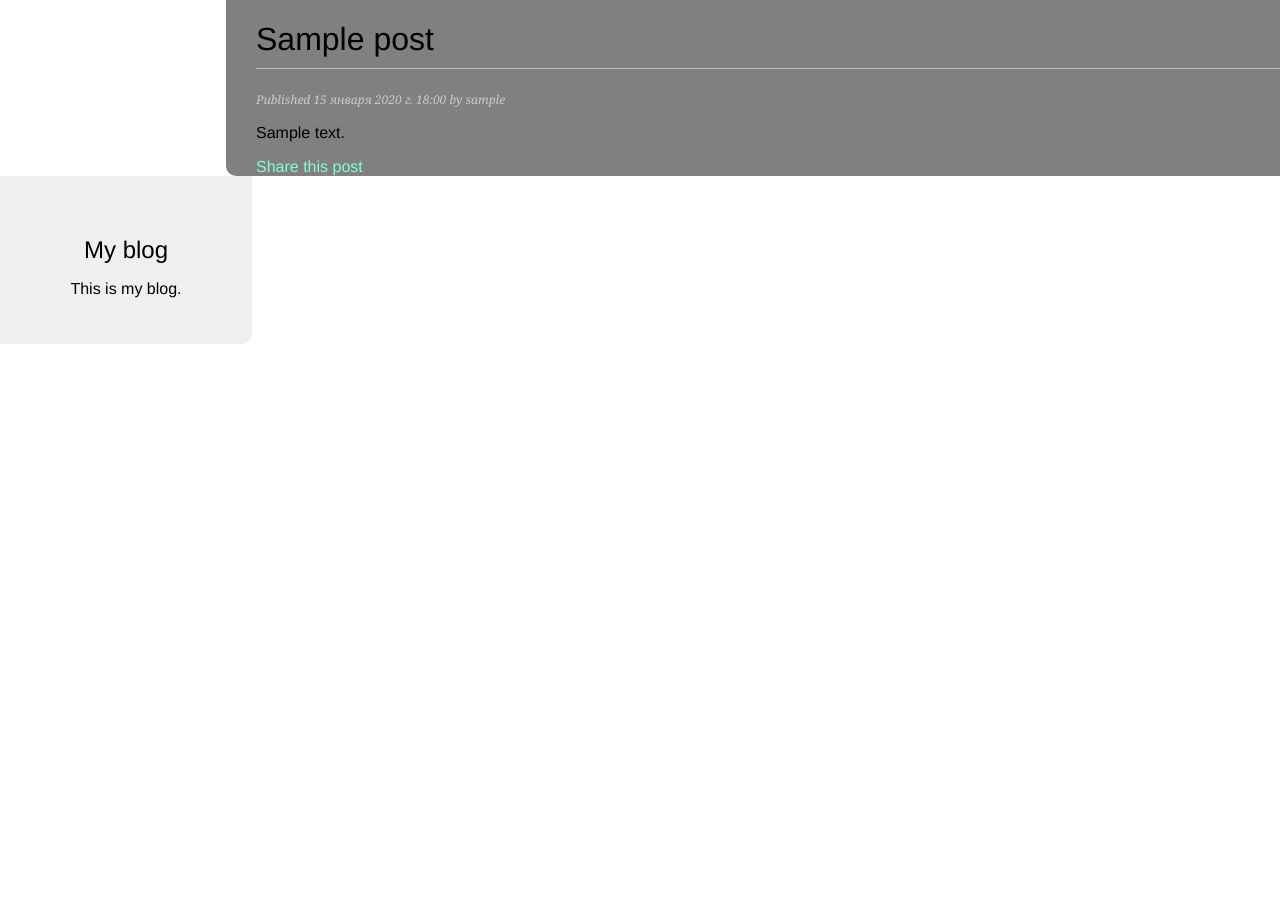
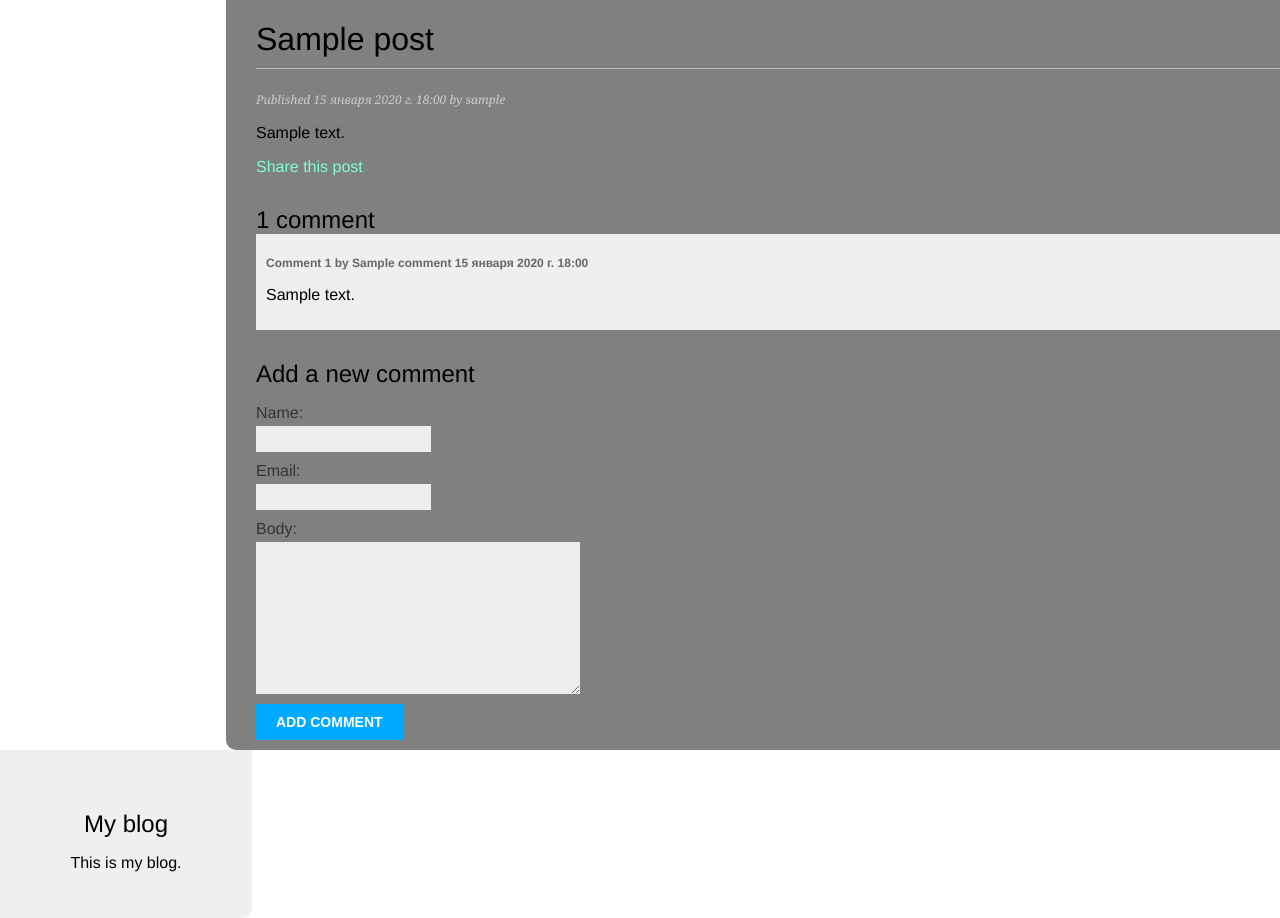
Before and after one commit to MaestroXXXVIII/app, a Django app: a page that uses app/templates/blog/post/detail.html in a window 1280 px wide. Before the commit the page ends 344 px from the top, so only its background shows below. Run offline with Django 4.2, Linux system fonts and the light colour scheme; tables that the repository leaves empty hold one stand-in row (values such as "Sample post").

Commit message:
Added the ability to comment

```diff
--- a/app/blog/forms.py
+++ b/app/blog/forms.py
@@ -1,7 +1,14 @@
 from django import forms
+from .models import Comment
 
 class EmailPostForm(forms.Form):
     name = forms.CharField(max_length=25)
     email = forms.EmailField()
     to = forms.EmailField()
     comments = forms.CharField(required=False, widget=forms.Textarea)
+
+
+class CommentForm(forms.ModelForm):
+    class Meta:
+        model = Comment
+        fields = ['name', 'email', 'body']
--- a/app/blog/models.py
+++ b/app/blog/models.py
@@ -44,3 +44,21 @@ class Post(models.Model):
                        args=[self.publish.year,
                              self.publish.month,
                              self.publish.day, self.slug])
+
+
+class Comment(models.Model):
+    post = models.ForeignKey(Post, on_delete=models.CASCADE,
+                             related_name='comments')
+    name = models.CharField(max_length=80)
+    email = models.EmailField()
+    body = models.TextField()
+    created = models.DateTimeField(auto_now_add=True)
+    updated = models.DateTimeField(auto_now=True)
+    active = models.BooleanField(default=True)
+
+    class Meta:
+        ordering = ['created']
+        indexes = [models.Index(fields=['created']), ]
+
+    def __str__(self):
+        return f'Comment by {self.name} on {self.post}'
--- a/app/blog/urls.py
+++ b/app/blog/urls.py
@@ -8,5 +8,6 @@ urlpatterns = [
     path('', views.PostListView.as_view(), name='post_list'),
     path('<int:year>/<int:month>/<int:day>/<slug:post>', views.post_detail,
          name='post_detail'),
-    path('<int:post_id>/share/', views.post_share, name='post_share')
+    path('<int:post_id>/share/', views.post_share, name='post_share'),
+    path('<int:post_id>/comment', views.post_comment, name='post_comment'),
 ]
--- a/app/blog/views.py
+++ b/app/blog/views.py
@@ -1,10 +1,11 @@
 from django.shortcuts import render, get_object_or_404
-from .models import Post
+from .models import Post, Comment
 from django.core.paginator import Paginator, EmptyPage, PageNotAnInteger
 from django.views.generic import ListView
-from .forms import EmailPostForm
+from .forms import EmailPostForm, CommentForm
 from django.views.generic.base import View
 from django.core.mail import send_mail
+from django.views.decorators.http import require_POST
 
 
 class PostListView(ListView):
@@ -21,7 +22,12 @@ def post_detail(request, year, month, day, post):
                              publish__year=year,
                              publish__month=month,
                              publish__day=day)
-    return render(request, 'blog/post/detail.html', {'post': post})
+    # list active comments
+    comments = post.comments.filter(active=True)
+    form = CommentForm()
+    return render(request, 'blog/post/detail.html', {'post': post,
+                                                     'comments': comments,
+                                                     'form': form})
 
 
 def post_share(request, post_id):
@@ -43,3 +49,17 @@ def post_share(request, post_id):
     return render(request, 'blog/post/share.html', {'post':post,
                                                     'form': form,
                                                     'sent':sent})
+
+@require_POST
+def post_comment(request, post_id):
+    post = get_object_or_404(Post, id=post_id, status=Post.Status.PUBLISHED)
+    comment = None
+    form = CommentForm(data=request.POST)
+    if form.is_valid():
+        comment = form.save(commit=False)
+        comment.post = post
+        comment.save()
+    return render(request, 'blog/post/comment.html',
+                           {'post': post,
+                            'form': form,
+                            'comment': comment})
--- a/app/templates/blog/post/detail.html
+++ b/app/templates/blog/post/detail.html
@@ -11,4 +11,21 @@
     <a href="{% url "blog:post_share" post.id %}">
         Share this post
     </a>
+    {% with comments.count as total_comments %}
+        <h2>
+            {{ total_comments }} comment{{ total_comments|pluralize }}
+        </h2>
+    {% endwith %}
+    {% for comment in comments %}
+        <div class="comment">
+            <p class="info">
+                Comment {{ forloop.counter }} by {{ comment.name }}
+                {{ comment.created }}
+            </p>
+            {{ comment.body|linebreaks }}
+        </div>
+    {% empty %}
+        <p>There are no comments.</p>
+    {% endfor %}
+    {% include "blog/post/includes/comment_form.html" %}
 {% endblock %}
--- /dev/null
+++ b/app/templates/blog/post/includes/comment_form.html
@@ -0,0 +1,6 @@
+<h2>Add a new comment</h2>
+<form action="{% url "blog:post_comment" post.id %}" method="post">
+    {{ form.as_p }}
+    {% csrf_token %}
+    <p><input type="submit" value="Add comment"></p>
+</form>
```
Also changed, not shown: app/blog/admin.py (+7 -1 lines), app/templates/blog/post/comment.html (added, +12 -0 lines), app/blog/migrations/0004_comment_comment_blog_commen_created_0e6ed4_idx.py (added).
